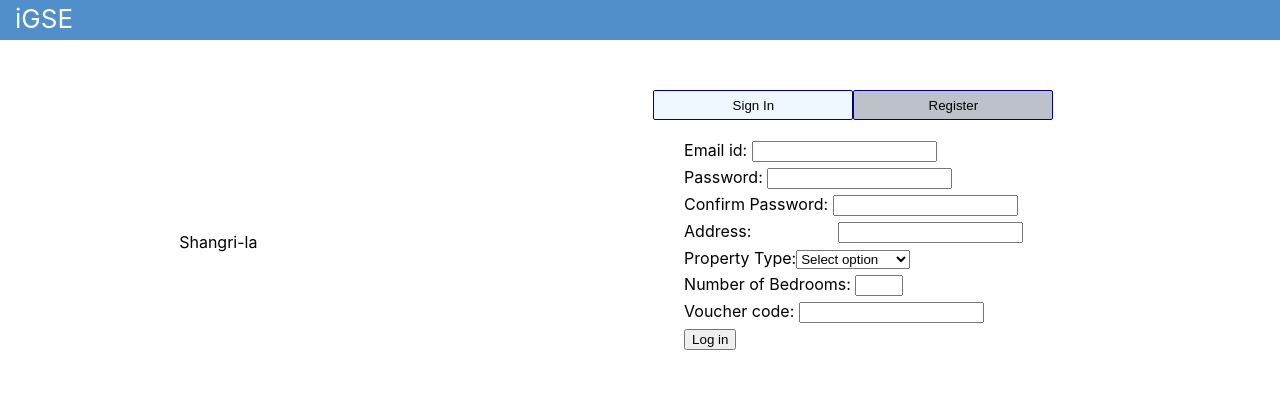
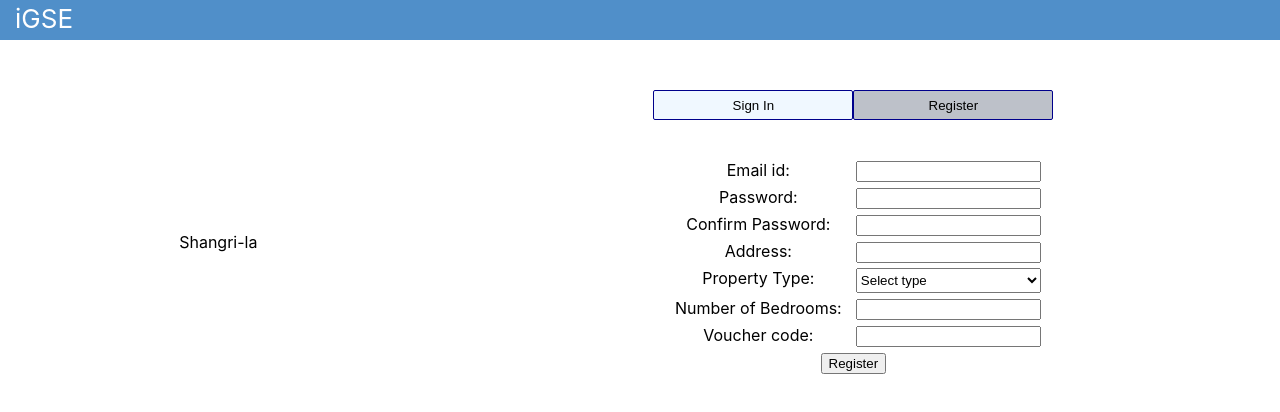
Before and after one commit to MuzammiLFive/shangri-la, a React (Create React App) app in the folder frontend/: page / in a window 1280 px wide. Both pictures are taken after a click on the button "Register". Shown: the top 412 px of the page. Built offline with nearby package versions, Linux system fonts and the light colour scheme.

Commit message:
Update registration form and added css

```diff
--- a/frontend/src/authentication/login.tsx
+++ b/frontend/src/authentication/login.tsx
@@ -50,23 +50,23 @@ export class Login extends React.Component<any, loginState> {
         });
     }
 
-    toggleError(hidden: boolean) {
+    toggleError() {
         this.setState({error: undefined});
     }
 
     render() {
         return (
             <div className="login">
-                <div className="error">
-                    {!!this.state.error ? <ErrorTag id="1" error={this.state.error}/> : ""}
-                </div>
+                {!!this.state.error ? <ErrorTag id="1" error={this.state.error}/> : ""}
                 <div className="cell">
-                    <div>Email: </div><div><input id="email" type="email" required onClick={() => this.toggleError(true)}/>
+                    <div>Email:</div>
+                    <div><input id="email" type="email" required onClick={() => this.toggleError()}/>
                     </div>
                 </div>
                 <div className="cell">
-                    <div>Password: </div><div><input id="password" type="password" required
-                                          onClick={() => this.toggleError(true)}/></div>
+                    <div>Password:</div>
+                    <div><input id="password" type="password" required
+                                onClick={() => this.toggleError()}/></div>
                 </div>
                 <div className="submit">
                     <input type="submit" value="Log in" onClick={() => this.login()}/>
--- a/frontend/src/authentication/register.css
+++ b/frontend/src/authentication/register.css
@@ -1,5 +1,5 @@
 .registration {
-    padding-top: 20px;
+    padding-top: 40px;
     display: grid;
     align-items: center;
     justify-content: center;
@@ -7,6 +7,24 @@
 }
 
 .cell {
-    display: flex;
-    justify-content: space-between;
+    display: grid;
+    grid-template-columns: 1fr 1fr;
 }
+
+select {
+    height: 25px;
+    width: 100%;
+}
+
+input::-webkit-outer-spin-button,
+input::-webkit-inner-spin-button {
+    -webkit-appearance: none;
+    margin: 0;
+}
+
+input[type=number] {
+    -moz-appearance: textfield;
+    width: -webkit-fill-available;
+    appearance: textfield;
+    margin: 0;
+}
--- a/frontend/src/authentication/register.tsx
+++ b/frontend/src/authentication/register.tsx
@@ -1,6 +1,7 @@
 import React from "react";
 import {ErrorTag} from "../error-tag/error-tag";
 import './register.css';
+import {preloginPost} from "../common/http";
 
 const PropertyTypes = [
     "Detached",
@@ -15,81 +16,146 @@ const PropertyTypes = [
 interface RProps {
     emailError?: string;
     passwordError?: string;
+    addressError?: string;
     propertyTypeError?: string;
+    bedroomNumError?: string;
     voucherError?: string;
+    responseError?: string;
 }
 
 export class Register extends React.Component<any, RProps> {
     constructor(props: any) {
         super(props);
         this.state = {
-            emailError: "",
-            passwordError: "",
-            propertyTypeError: "",
-            voucherError: "",
+            emailError: undefined,
+            passwordError: undefined,
+            addressError: undefined,
+            propertyTypeError: undefined,
+            bedroomNumError: undefined,
+            voucherError: undefined,
+            responseError: undefined
         }
     }
 
-    matchPasswords(): boolean {
-        const pass1 = (document.getElementById("password1") as HTMLInputElement).value;
-        const pass2 = (document.getElementById("password2") as HTMLInputElement).value;
-
-        return pass1 === pass2;
-    }
-
-    hidePasswordError() {
-        const pwd = document.getElementById("passwordError") as HTMLInputElement;
-        pwd.hidden = true;
+    validateEmail(email: string): boolean {
+        const re = /\S+@\S+\.\S+/;
+        return re.test(email);
     }
 
     register() {
-        if (!this.matchPasswords()) {
-            this.setState({passwordError: "Passwords do not match."});
-            console.log("test");
+        const email = (document.getElementById("email") as HTMLInputElement).value;
+        const pass1 = (document.getElementById("password1") as HTMLInputElement).value;
+        const pass2 = (document.getElementById("password2") as HTMLInputElement).value;
+        const address = (document.getElementById("address") as HTMLInputElement).value;
+        const property: PropertyKey = (document.getElementById("propertyType") as HTMLSelectElement).value;
+        const voucher = (document.getElementById("voucher") as HTMLInputElement).value;
+        const bedroomNum = (document.getElementById("bedroomNum") as HTMLInputElement).value;
+
+        if (email === "" || !this.validateEmail(email)) {
+            this.setState({emailError: "Invalid Email"});
             return;
         }
+        if (pass1 === "" || pass2 === "") {
+            this.setState({passwordError: "Password cannot be empty"});
+            return;
+        }
+        if (pass1 !== pass2) {
+            this.setState({passwordError: "Passwords do not match."});
+            return;
+        }
+        if (address === "") {
+            this.setState({addressError: "Address cannot be empty"});
+            return;
+        }
+        if (property === "") {
+            this.setState({propertyTypeError: "Property type cannot be empty"});
+            return;
+        }
+        if (bedroomNum === "") {
+            this.setState({bedroomNumError: "Bedroom count cannot be empty"});
+            return;
+        }
+        if (voucher === "") {
+            this.setState({voucherError: "Invalid voucher"});
+            return;
+        }
+        preloginPost("/api/login", {
+            "email": email, "password": pass1
+        }).then(response => {
+            if (!response?.ok) {
+                alert("Email or password invalid")
+                throw new Error("Email or password invalid");
+            }
+            return;
+        }).then(json => {
+            console.log(json);
+        }).catch(error => {
+            console.log(error);
+        });
+    }
+
+    reset() {
+        this.setState({
+            emailError: undefined,
+            passwordError: undefined,
+            addressError: undefined,
+            propertyTypeError: undefined,
+            bedroomNumError: undefined,
+            voucherError: undefined,
+            responseError: undefined
+        });
     }
 
     render() {
         return (
-            <form className="registration" action="#" onSubmit={() => this.register()}>
+            <div className="registration">
+                <ErrorTag id="responseError" error={this.state.responseError}/>
                 <div className="cell">
-                    <div>Email id: <input id="email" type="email" required/></div>
-                    <div><ErrorTag id="usernameError" error={this.state.emailError}/></div>
+                    <div>Email id:</div>
+                    <div><input id="email" type="email" required/></div>
+                </div>
+                {!!this.state.emailError ? <ErrorTag id="usernameError" error={this.state.emailError}/> : ""}
+                <div className="cell">
+                    <div>Password:</div>
+                    <div><input id="password1" type="password" required
+                                onClick={() => this.reset()}/></div>
                 </div>
                 <div className="cell">
-                    <div>Password: <input id="password1" type="password" required
-                                          onClick={() => this.hidePasswordError()}/></div>
-                    <div hidden></div>
+                    <div>Confirm Password:</div>
+                    <div><input id="password2" type="password" required
+                                onClick={() => this.reset()}/></div>
                 </div>
-                <div className="cell">
-                    <div>Confirm Password: <input id="password2" type="password" required
-                                                  onClick={() => this.hidePasswordError()}/></div>
-                    <div><ErrorTag id="emailError" error={this.state.emailError}/></div>
-                </div>
+                {!!this.state.passwordError ? <ErrorTag id="passwordError" error={this.state.passwordError}/> : ""}
                 <div className="cell">
                     <div>Address:</div>
-                    <div><input id="address" type="text" required/></div>
+                    <div><input id="address" type="text" required onClick={() => this.reset()}/></div>
                 </div>
+                {!!this.state.addressError ? <ErrorTag id="addressError" error={this.state.addressError}/> : ""}
                 <div className="cell">
-                    <div>Property Type:
-                        <select name="property_type" required>
-                            <option value="">Select option</option>
+                    <div>Property Type:</div>
+                    <div>
+                        <select id="propertyType" required onClick={() => this.reset()}>
+                            <option value="">Select type</option>
                             {PropertyTypes.map(property => <option value={property}>{property}</option>)}
                         </select>
                     </div>
-                    <div><ErrorTag id="propertyError" error={this.state.propertyTypeError}/></div>
                 </div>
+                {!!this.state.propertyTypeError ?
+                    <ErrorTag id="propertyError" error={this.state.propertyTypeError}/> : ""}
                 <div className="cell">
-                    <div>Number of Bedrooms: <input type="number" min="0" max="7" required/></div>
-                    <div></div>
+                    <div>Number of Bedrooms:</div>
+                    <div><input id="bedroomNum" type="number" min="0" max="7" required onClick={() => this.reset()}/>
+                    </div>
                 </div>
+                {!!this.state.bedroomNumError ? <ErrorTag id="bedroomError" error={this.state.bedroomNumError}/> : ""}
                 <div className="cell">
-                    <div>Voucher code: <input type="text"/></div>
-                    <div><ErrorTag id="voucherError" error={this.state.voucherError}></ErrorTag></div>
+                    <div>Voucher code:</div>
+                    <div><input id="voucher" type="text" onClick={() => this.reset()}/></div>
                 </div>
-                <div className="cell"><span><input type="submit" value="Log in"/></span></div>
-            </form>
+                {!!this.state.voucherError ?
+                    <ErrorTag id="voucherError" error={this.state.voucherError}></ErrorTag> : ""}
+                <div><input type="button" value="Register" onClick={() => this.register()}/></div>
+            </div>
         );
     }
 }
--- a/frontend/src/error-tag/error-tag.tsx
+++ b/frontend/src/error-tag/error-tag.tsx
@@ -16,6 +16,6 @@ export class ErrorTag extends React.Component<ErrorProps, ErrorProps> {
 
     render() {
         const error = this.state.error;
-        return ( error ? <span>{this.state.error}</span> : "" )
+        return ( error ? <div className="error">{this.state.error}</div> : "" )
     }
 }
--- /dev/null
+++ b/frontend/src/error-tag/error.css
@@ -0,0 +1,6 @@
+.error {
+    height: 20px;
+    color: orangered;
+    font-size: 15px;
+    font-family: sans-serif;
+}
```
Also changed, not shown: 1 other file (tests, documents, lock files or other folders).
